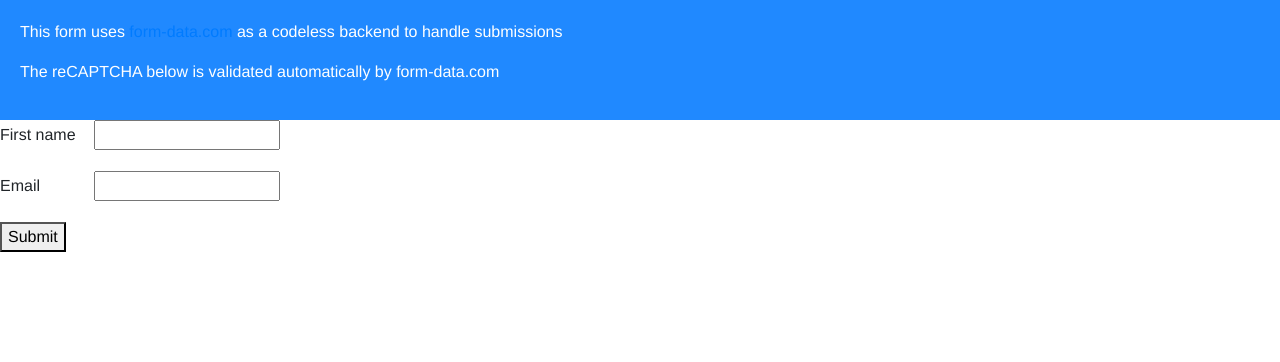
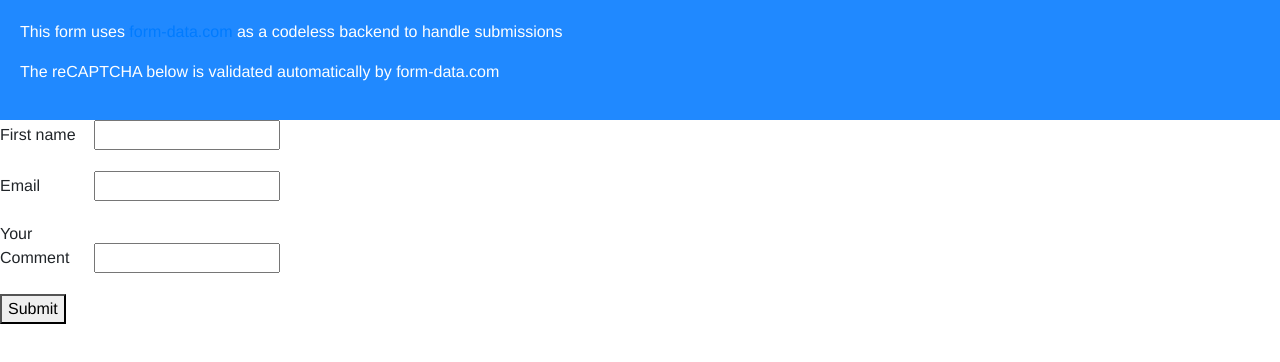
Before and after one commit to AnIkeT126/cognizance-tasks, a plain HTML site: page Task 3-Open Source/reacaptcha/recaptcha.html in a window 1280 px wide. Drawn offline with Linux system fonts and the light colour scheme; files that its build step writes are made by us from their sources.

Commit message:
Update recaptcha.html

```diff
--- a/Task 3-Open Source/reacaptcha/recaptcha.html
+++ b/Task 3-Open Source/reacaptcha/recaptcha.html
@@ -34,7 +34,10 @@
 			<label for="firstname">Email</label>
 			<input type="text" name="email" id="email" />
 		</p>
-
+<p>
+			<label for="firstname">Your Comment</label>
+			<input type="text" name="email" id="email" height="100px" width="100px" />
+		</p>
 		<div class="g-recaptcha" data-sitekey="6Lel4Z4UAAAAAOa8LO1Q9mqKRUiMYl_00o5mXJrR"></div>
 		<p>
 			<button type="submit">Submit</button>
```
